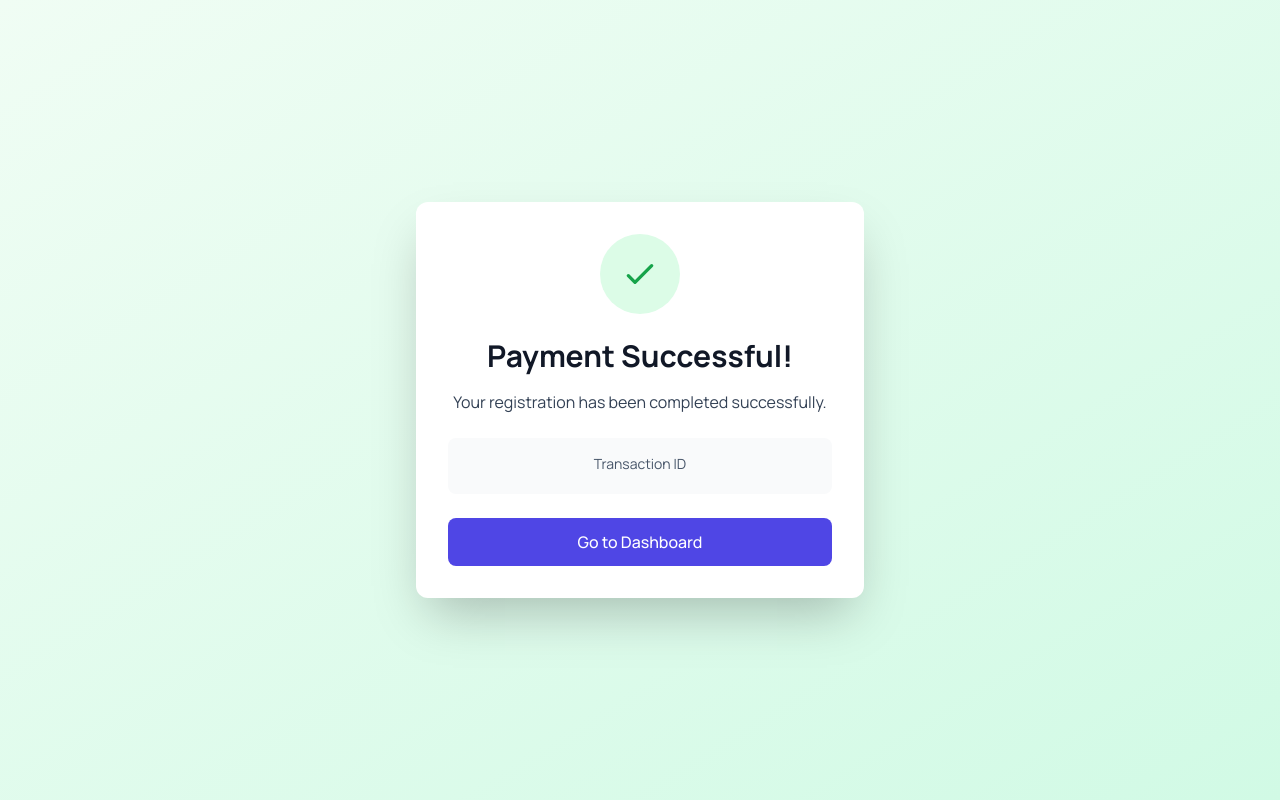
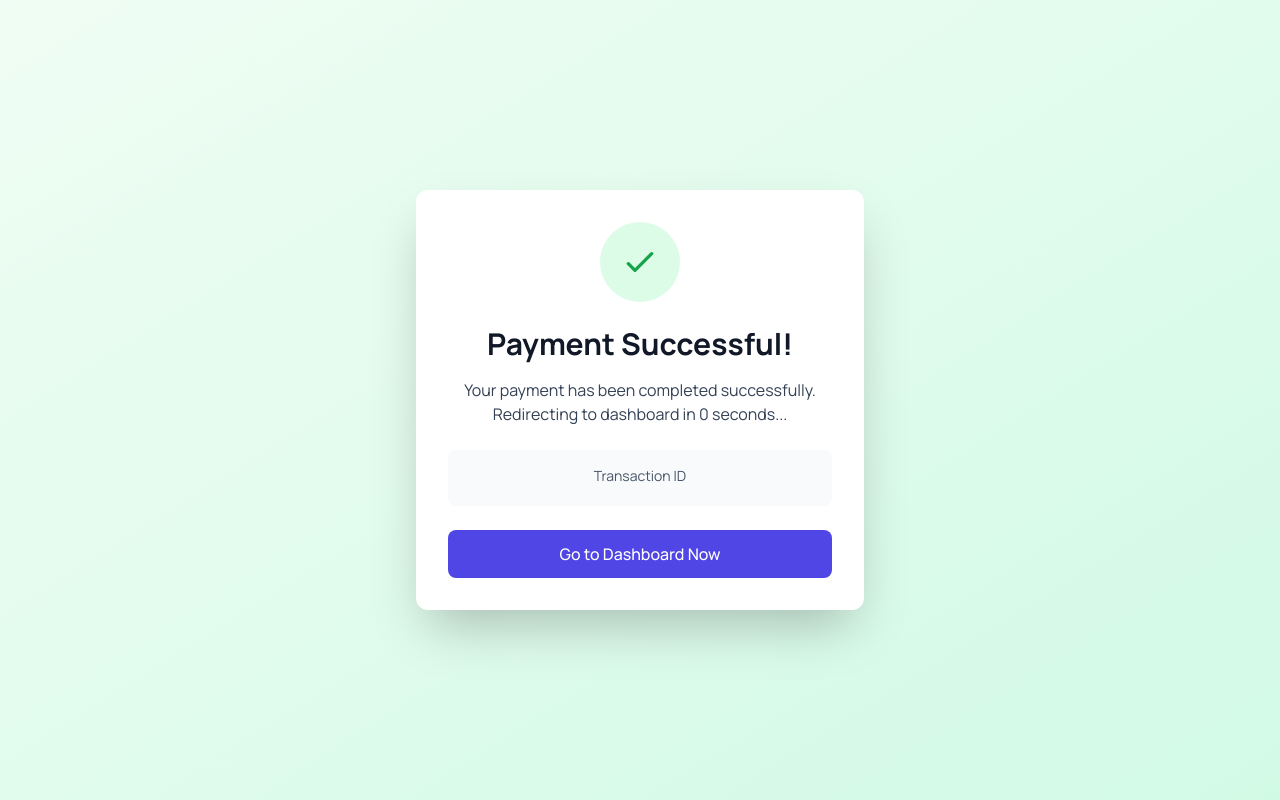
Before and after one commit to ilamorganicshop-stack/telemedicine, a Django app: template accounts/templates/accounts/payment_success.html in a window 1280 px wide. Run offline with Django 5.2, Linux system fonts and the light colour scheme; the template is opened without the code that fills it, so the values that code supplies are empty; some libraries are stand-ins or nearby versions.

Commit message:
Add 3-second auto-redirect to payment success page

```diff
--- a/accounts/templates/accounts/payment_success.html
+++ b/accounts/templates/accounts/payment_success.html
@@ -12,7 +12,7 @@
         </div>
 
         <h2 class="text-3xl font-bold text-gray-900 mb-4">Payment Successful!</h2>
-        <p class="text-gray-600 mb-6">Your registration has been completed successfully.</p>
+        <p class="text-gray-600 mb-6">Your payment has been completed successfully. Redirecting to dashboard in <span id="countdown">3</span> seconds...</p>
 
         <div class="bg-gray-50 rounded-lg p-4 mb-6">
             <p class="text-sm text-gray-500 mb-1">Transaction ID</p>
@@ -21,8 +21,24 @@
 
         <a href="{% url 'accounts:dashboard' %}"
            class="inline-block w-full py-3 px-6 bg-indigo-600 hover:bg-indigo-700 text-white font-medium rounded-lg transition">
-            Go to Dashboard
+            Go to Dashboard Now
         </a>
     </div>
 </div>
+
+<script>
+// Auto-redirect after 3 seconds
+let countdown = 3;
+const countdownElement = document.getElementById('countdown');
+const interval = setInterval(() => {
+    countdown--;
+    if (countdownElement) {
+        countdownElement.textContent = countdown;
+    }
+    if (countdown <= 0) {
+        clearInterval(interval);
+        window.location.href = "{% url 'accounts:dashboard' %}";
+    }
+}, 1000);
+</script>
 {% endblock %}
```
